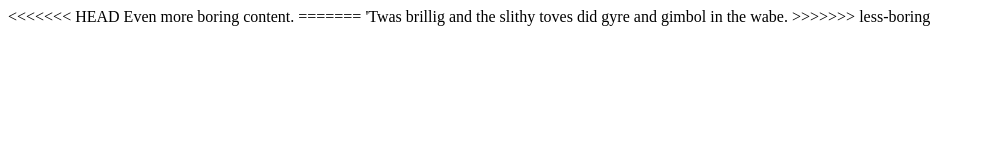
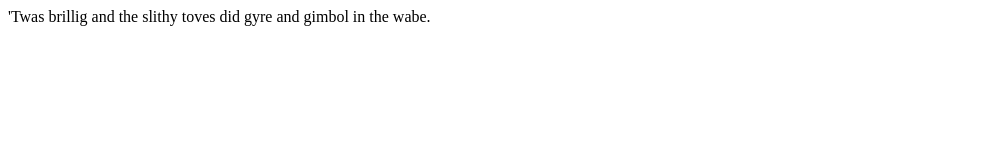
Before and after one commit to kenirwin/merotest, a plain HTML site: page index.html in a window 1280 px wide. Shown: the whole page, without its empty margins (0-985 px from the left). Drawn offline with Linux system fonts and the light colour scheme.

Commit message:
resolved merge conflict

```diff
--- a/index.html
+++ b/index.html
@@ -7,10 +7,6 @@
     <title>Title</title>
 </head>
 <body>
-<<<<<<< HEAD
-    Even more boring content.
-=======
     'Twas brillig and the slithy toves did gyre and gimbol in the wabe.
->>>>>>> less-boring
 </body>
 </html>
```
